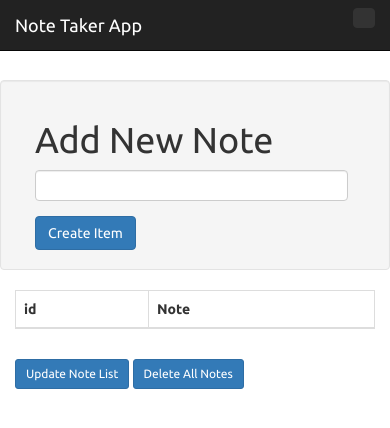
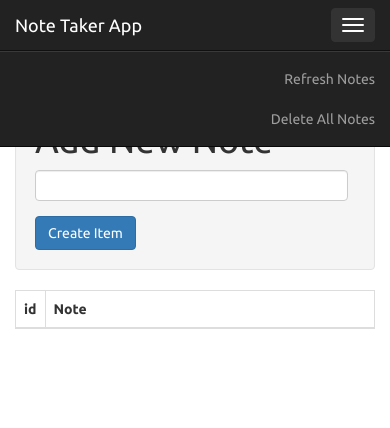
Before and after one commit to ceevee87/webdev-demo-rest_notes, a plain HTML site: page Notes/src/main/webapp/index.html in a window 390 px wide. Both pictures are taken after a click on the button "Toggle navigation". Drawn offline with nearby package versions, Linux system fonts and the light colour scheme.

Commit message:
define widths for the two column table. remove debug statement in ajax.js. format some code (no logical changes). fixed hamburger toggle in index.html, which wasn't working remove bootstrap row in index.html, it wasn't required add in a new section in the readme file for IDE

```diff
--- a/Notes/src/main/webapp/assets/css/styles.css
+++ b/Notes/src/main/webapp/assets/css/styles.css
@@ -1,6 +1,22 @@
 body {
     padding-top: 80px;
     font-family: 'Ubuntu', sans-serif;
+}
+
+th.results-id-col {
+    width: 41px;
+}
+
+th.results-body-col {
+    width: 100%;
+}
+
+#notetaker_get {
+    text-align: right;
+}
+
+#notetaker_delete {
+    text-align: right;
 }
 
 .edit-note-form {
--- a/Notes/src/main/webapp/assets/js/ajax.js
+++ b/Notes/src/main/webapp/assets/js/ajax.js
@@ -1,5 +1,3 @@
-console.log("Oh hell.");
-
 function createNewRowItemHTML(note) {
     var formAction = 'http://localhost:8080/Note/api/notes/'+note.id
     var editText = "\"" + note.body + "\"";
@@ -103,8 +101,8 @@ $('#notetaker_delete').click(function(event){
         url: 'http://localhost:8080/Note/api/notes',
         type: 'DELETE',
         success: function(data) {
-            console.log(JSON.stringify(data,null,'\t'))
-                $('table.table').find('.note-row').remove();
+            console.log(JSON.stringify(data,null,'\t'));
+            $('table.table').find('.note-row').remove();
         },
         error: function(XMLHttpRequest, textStatus, errorThrown) {
             console.log("AJAX DELETE didn't work!!!:" +
--- a/Notes/src/main/webapp/index.html
+++ b/Notes/src/main/webapp/index.html
@@ -1,5 +1,6 @@
 <!DOCTYPE html>
 <html lang="en">
+
 <head>
     <meta charset="utf-8" />
     <title>NoteTaker</title>
@@ -12,32 +13,43 @@
     <link href="https://fonts.googleapis.com/css?family=Ubuntu:400,700" rel="stylesheet">
 
     <!-- Bootstrap CDN -->
+    <!--and you better leave things in this order if you want the hamburger to work-->
+    <!--otherwise, you get a hamburger that won't toggle properly (or at all)-->
     <link href="https://maxcdn.bootstrapcdn.com/bootstrap/3.3.7/css/bootstrap.min.css" rel="stylesheet" integrity="sha384-BVYiiSIFeK1dGmJRAkycuHAHRg32OmUcww7on3RYdg4Va+PmSTsz/K68vbdEjh4u" crossorigin="anonymous">
+    <script src="https://code.jquery.com/jquery-3.2.1.min.js" integrity="sha256-hwg4gsxgFZhOsEEamdOYGBf13FyQuiTwlAQgxVSNgt4=" crossorigin="anonymous"></script>
+    <script src="https://maxcdn.bootstrapcdn.com/bootstrap/3.3.7/js/bootstrap.min.js" integrity="sha384-Tc5IQib027qvyjSMfHjOMaLkfuWVxZxUPnCJA7l2mCWNIpG9mGCD8wGNIcPD7Txa" crossorigin="anonymous"></script>
 
-    <link rel="stylesheet" type="text/css" media="screen" href="assets/css/styles.css"/>
+    <!--local styles-->
+    <link rel="stylesheet" type="text/css" media="screen" href="assets/css/styles.css" />
 </head>
+
 <body>
     <!-- navbar -->
-    <nav class="navbar navbar-inverse navbar-fixed-top">
+    <nav class="navbar navbar-inverse navbar-fixed-top" role="navigation">
+        <!--<nav class="navbar navbar-fixed-top">-->
         <div class="container">
             <div class="navbar-header">
-          <button type="button" class="navbar-toggle collapsed" data-toggle="collapse" data-target="#navbar" aria-expanded="false" aria-controls="navbar">
+                <button type="button" class="navbar-toggle collapsed" data-toggle="collapse" data-target="#mynavbar" aria-expanded="false"
+                    aria-controls="navbar">
                     <span class="sr-only">Toggle navigation</span>
+                    <span class="icon-bar"></span>
+                    <span class="icon-bar"></span>
+                    <span class="icon-bar"></span>
                     </button>
                     <a class="navbar-brand" href="#">Note Taker App</a>
             </div>
-        <div id="navbar" class="collapse navbar-collapse">
-          <ul class="nav navbar-nav">
-            <li><a href="#" class="item">Home</a></li>
+            <div class="navbar-collapse collapse" id="mynavbar">
+                <ul class="nav navbar-nav navbar-right">
+                    <li><a id="notetaker_get" href="#">Refresh Notes</a></li>
+                    <li><a id="notetaker_delete" href="#">Delete All Notes</a></li>
                 </ul>
-        </div><!--/.nav-collapse -->
+            </div>
+            <!--/.nav-collapse -->
         </div>
     </nav>
 
     <div class="container">
-        <div class="row">
         <div class="well">
-                <div class="col-md-9">
             <h1>Add New Note</h1>
             <form style="display: inline" id="newitemform" action="/todos" method="POST">
                 <div class="form-group">
@@ -46,31 +58,23 @@
                 <button class="btn btn-primary">Create Item</button>
             </form>
         </div>
-            </div>
-            <div class="col-md-3">
+        <div>
             <table class="table table-striped table-bordered">
                 <thead>
                     <tr>
-                            <th>id</th>
-                            <th>Note</th>
+                        <th class="results-id-col">id</th>
+                        <th class="results-body-col">Note</th>
                     </tr>
                 </thead>
                 <tbody>
                 </tbody>
             </table>
         </div>
-        </div>
         <p></p>
-        <button class="btn btn-primary btn-sm" id="notetaker_get">Update Note List</button>
-        <!--<h1>Hello World</h1>-->
-        <button class="btn btn-primary btn-sm" id="notetaker_delete">Delete All Notes</button>
     </div>
 
-    <script
-			  src="https://code.jquery.com/jquery-3.2.1.min.js"
-			  integrity="sha256-hwg4gsxgFZhOsEEamdOYGBf13FyQuiTwlAQgxVSNgt4="
-			  crossorigin="anonymous">
-    </script>
+    <!--local jQuery and AJAX code-->
     <script type="text/javascript" src="assets/js/ajax.js"></script>
 </body>
+
 </html>
```
Also changed, not shown: 1 other file. Lines whose indentation alone changed are shown as unchanged.
